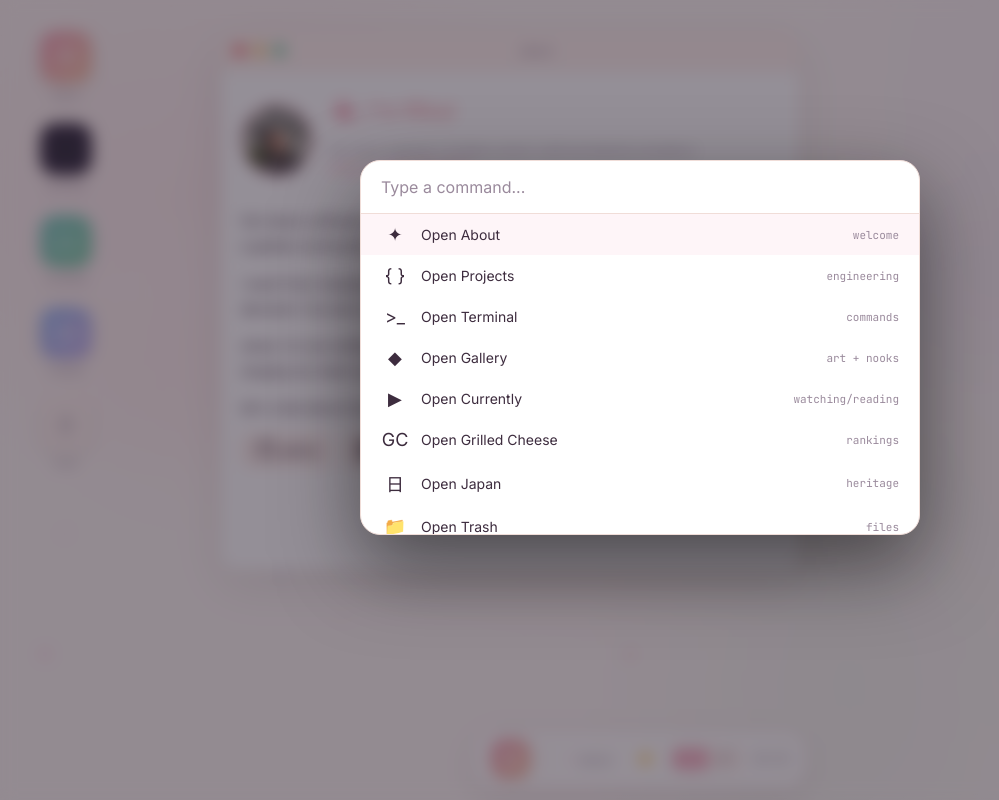
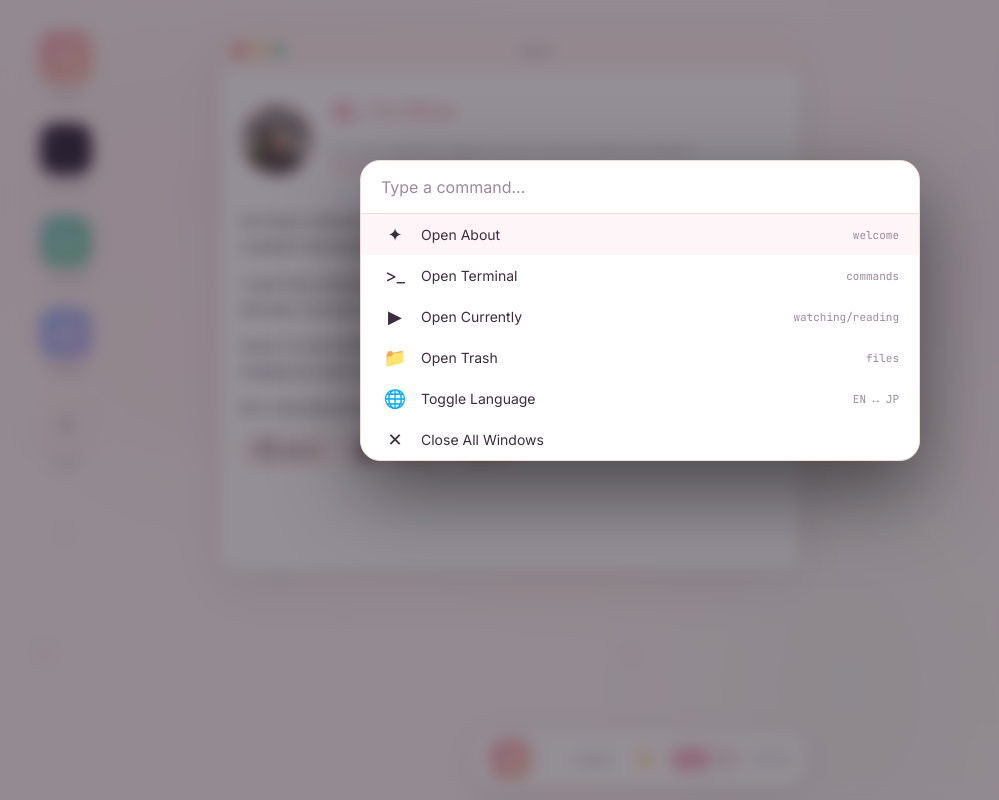
Before and after one commit to rikaciminieri/rika, a React (Vite) app: page / in a window 1280 px wide. Both pictures are taken after a click on the button "Start". Shown: the whole page, without its empty margins (0-999 px from the left). Built offline with nearby package versions, Linux system fonts and the light colour scheme; a web font is replaced by a local one.

Commit message:
feat: remove unused apps

```diff
--- a/data/generated/letterboxd.json
+++ b/data/generated/letterboxd.json
@@ -450,5 +450,5 @@
     "averageRating": 3.7,
     "rewatches": 4
   },
-  "lastUpdated": "2026-03-30"
+  "lastUpdated": "2026-03-31"
 }
--- a/src/components/systems/CommandPalette.jsx
+++ b/src/components/systems/CommandPalette.jsx
@@ -1,15 +1,17 @@
 import { useState, useEffect, useRef, useCallback } from 'react';
 import { useLanguage } from '../../contexts/LanguageContext';
-import { useWindows, APP_DEFS } from '../../contexts/WindowContext';
+import { useWindows } from '../../contexts/WindowContext';
 
 const CMD_ITEMS = [
   { icon: '\u2726', label: 'Open About', hint: 'welcome', action: 'open:welcome' },
+  /* APPS_DISABLED — Re-enable when these apps are ready:
   { icon: '{ }', label: 'Open Projects', hint: 'engineering', action: 'open:projects' },
-  { icon: '>_', label: 'Open Terminal', hint: 'commands', action: 'open:terminal' },
   { icon: '\u25C6', label: 'Open Gallery', hint: 'art + nooks', action: 'open:gallery' },
-  { icon: '\u25B6', label: 'Open Currently', hint: 'watching/reading', action: 'open:currently' },
   { icon: 'GC', label: 'Open Grilled Cheese', hint: 'rankings', action: 'open:gc' },
   { icon: '\u65E5', label: 'Open Japan', hint: 'heritage', action: 'open:japan' },
+  */
+  { icon: '>_', label: 'Open Terminal', hint: 'commands', action: 'open:terminal' },
+  { icon: '\u25B6', label: 'Open Currently', hint: 'watching/reading', action: 'open:currently' },
   { icon: '\uD83D\uDCC1', label: 'Open Trash', hint: 'files', action: 'open:trash' },
   { icon: '\uD83C\uDF10', label: 'Toggle Language', hint: 'EN \u2194 JP', action: 'toggleLang' },
   { icon: '\u2715', label: 'Close All Windows', hint: '', action: 'closeAll' },
--- a/src/components/systems/ContextMenu.jsx
+++ b/src/components/systems/ContextMenu.jsx
@@ -39,9 +39,11 @@ export default function ContextMenu({ onOpenPalette }) {
       <div className="ctx-item" onClick={() => { openApp('welcome'); close(); }}>
         <span className="ctx-icon">{'\u2726'}</span>Open About
       </div>
+      {/* APPS_DISABLED — Re-enable when projects app is ready:
       <div className="ctx-item" onClick={() => { openApp('projects'); close(); }}>
         <span className="ctx-icon">{'{ }'}</span>Open Projects
       </div>
+      */}
       <div className="ctx-item" onClick={() => { openApp('terminal'); close(); }}>
         <span className="ctx-icon">{'>_'}</span>Open Terminal
       </div>
--- a/src/hooks/useTerminal.js
+++ b/src/hooks/useTerminal.js
@@ -6,7 +6,7 @@ export function useTerminal({ theme, openApp, switchTheme, closeAllWindows }) {
   const [output, setOutput] = useState([]);
   const scrollRef = useRef(null);
 
-  const apps = ['welcome', 'projects', 'terminal', 'gallery', 'currently', 'gc', 'japan', 'trash'];
+  const apps = ['welcome', 'terminal', 'currently', 'contact', 'trash'];
 
   const scrollToBottom = useCallback(() => {
     requestAnimationFrame(() => {
```
